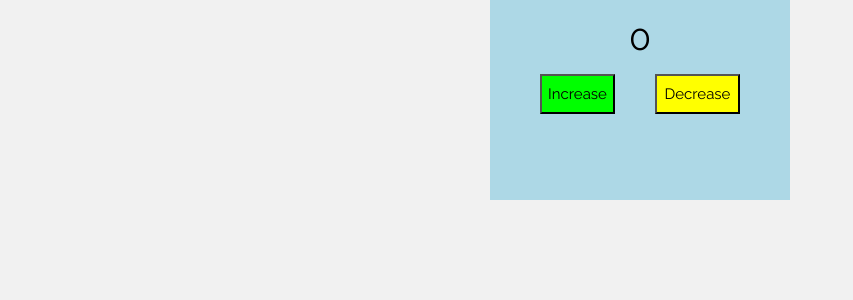
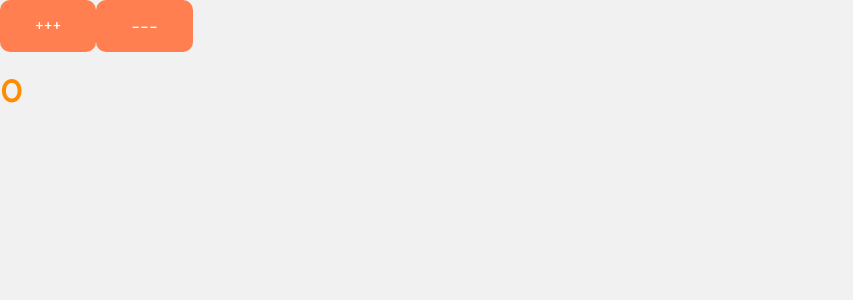
Before and after one commit to JoomartDuishenaliev/my-blog, a React (Create React App) app: page / in a window 1280 px wide. Shown: the top 300 px of the page, without its empty margins (0-853 px from the left). Built offline with nearby package versions, Linux system fonts and the light colour scheme.

Commit message:
feat: added counter with styles

```diff
--- a/src/App.css
+++ b/src/App.css
@@ -1,38 +1,4 @@
-.App {
-  text-align: center;
+.title{
+  font-weight: 900;
+  color: darkorange;
 }
-
-.App-logo {
-  height: 40vmin;
-  pointer-events: none;
-}
-
-@media (prefers-reduced-motion: no-preference) {
-  .App-logo {
-    animation: App-logo-spin infinite 20s linear;
-  }
-}
-
-.App-header {
-  background-color: #282c34;
-  min-height: 100vh;
-  display: flex;
-  flex-direction: column;
-  align-items: center;
-  justify-content: center;
-  font-size: calc(10px + 2vmin);
-  color: white;
-}
-
-.App-link {
-  color: #61dafb;
-}
-
-@keyframes App-logo-spin {
-  from {
-    transform: rotate(0deg);
-  }
-  to {
-    transform: rotate(360deg);
-  }
-}
--- a/src/App.js
+++ b/src/App.js
@@ -1,17 +1,7 @@
 import React from "react";
-import CounterButtons from "./components/CounterButtons/CounterButtons";
+import Counter from "./components/Counter/Counter";
+import "./App.css";
 
-const App = () => {
-    return (
-        <>
-            <div className="w3-content" style={{maxWidth:"1400px", display:"flex", justifyContent:"center"}}>
-                <div style={{display:"flex", justifyContent:"center", backgroundColor:"lightblue",
-                height:"200px", width:"300px"}}>
-                    <CounterButtons/>
-                </div>
-            </div>
-        </>
-    )
-}
+const App = () => <Counter/>
 
 export default App;
--- /dev/null
+++ b/src/components/Counter/Counter.js
@@ -0,0 +1,33 @@
+import React, {useState} from "react";
+import styles from "./Counter.module.css";
+
+const styleButton = {
+    backgroundColor:"navy",
+    padding:"15px 35px",
+    border:"none",
+    marginRight:"15px",
+    color:"white",
+    fontSize:"22px"
+}
+
+const Counter = () => {
+    console.log(styles);
+    const [count, setCount] = useState(0);
+
+    const increase = () => {
+        setCount(count + 1);
+    }
+
+    const decrease = () => {
+        setCount(count - 1);
+    }
+    return (
+        <>
+            <button className={styles.btn} onClick={increase}>+++</button>
+            <button className={styles.btn} onClick={decrease}>---</button>
+            <h1 className="title">{count}</h1>
+        </>
+    )
+}
+
+export default Counter;
--- /dev/null
+++ b/src/components/Counter/Counter.module.css
@@ -0,0 +1,8 @@
+.btn{
+    background-color: coral;
+    padding: 10px 35px;
+    border-radius: 10px;
+    border: 0;
+    color: white;
+    font-size: 21px;
+}
```
